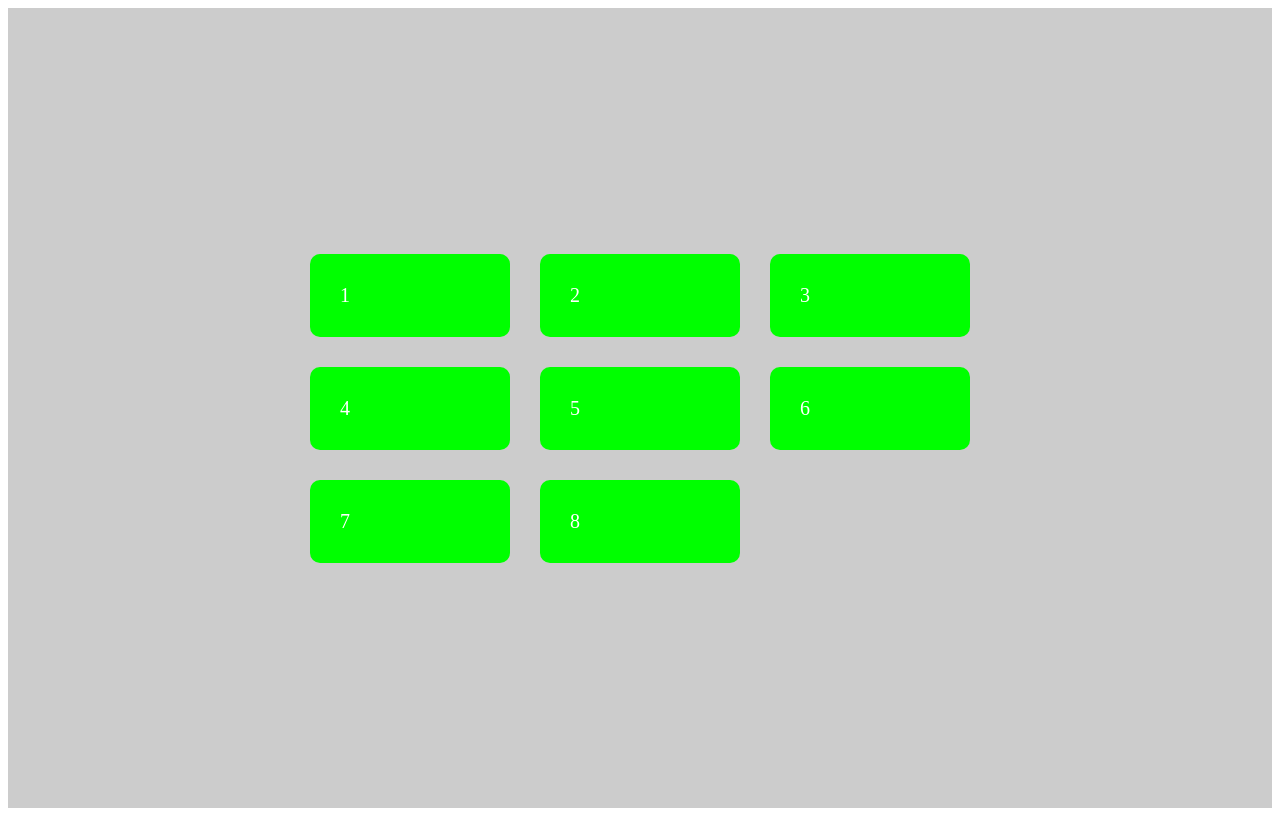
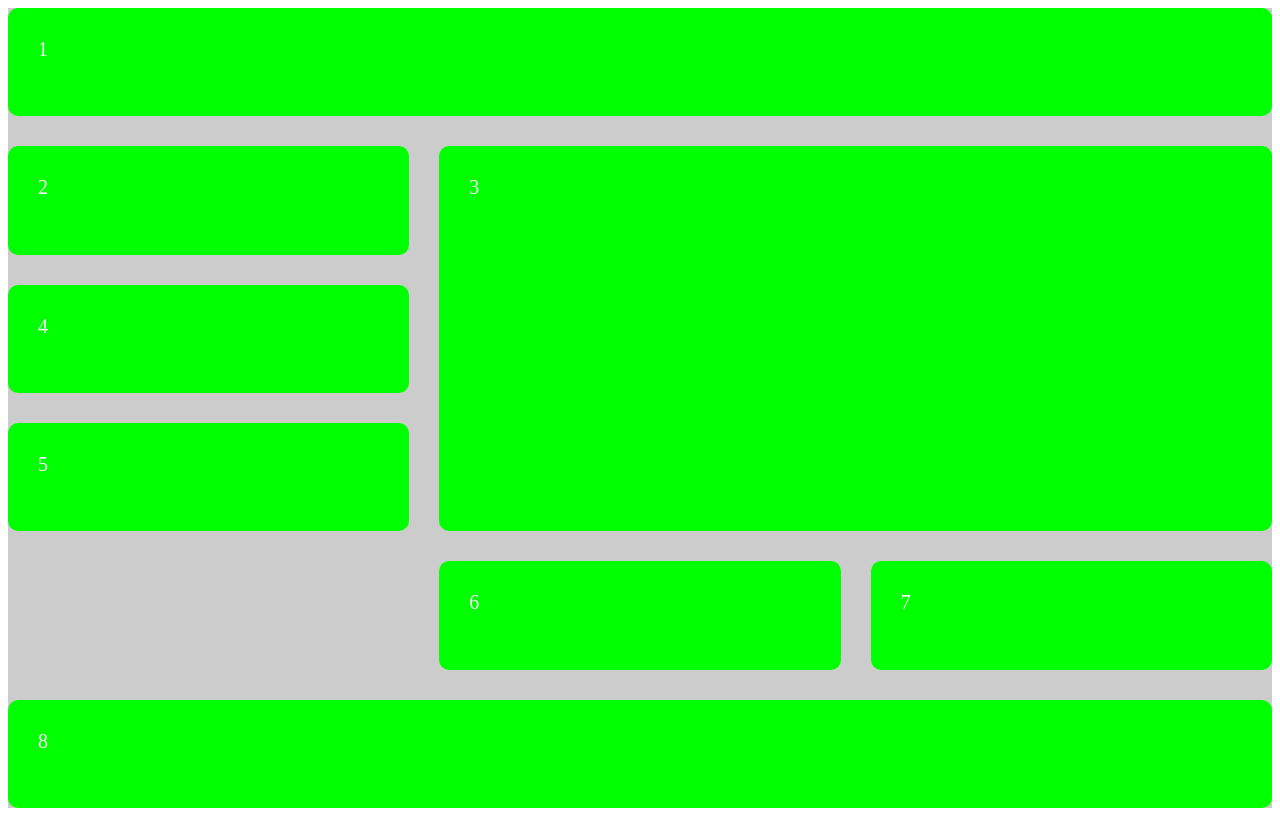
Before and after one commit to VDR-Crowley/desenvolvimento_full-stack, a PHP site: page / in a window 1280 px wide. Run offline with PHP 8.4, Linux system fonts and the light colour scheme.

Commit message:
Brincando com os itens do grid

```diff
--- a/html_css/css_grid/grid/index.html
+++ b/html_css/css_grid/grid/index.html
@@ -10,14 +10,14 @@
 <body>
 
   <div class="container">
-    <div class="item">1</div>
-    <div class="item">2</div>
-    <div class="item">3</div>
-    <div class="item">4</div>
-    <div class="item">5</div>
-    <div class="item">6</div>
-    <div class="item">7</div>
-    <div class="item">8</div>
+    <div class="item item1">1</div>
+    <div class="item item2">2</div>
+    <div class="item item3">3</div>
+    <div class="item item4">4</div>
+    <div class="item item5">5</div>
+    <div class="item item6">6</div>
+    <div class="item item7">7</div>
+    <div class="item item8">8</div>
   </div>
 
 </body>
--- a/html_css/css_grid/grid/styles.css
+++ b/html_css/css_grid/grid/styles.css
@@ -2,15 +2,13 @@
   background: #ccc;
   height: 800px;
   display: grid;
-  grid-template-columns: repeat(3,200px);
+  grid-template-columns: repeat(3, 1fr);
   /*
   grid-column-gap: 30px; /* Espaço entre colunas
   grid-row-gap: 30px;  Espaço entre as linhas da colunas
   */
   grid-column-gap: 30px;
   grid-row-gap: 30px;
-  justify-content: center;
-  align-content: center;
 }
 
 .item {
@@ -20,3 +18,33 @@
   border-radius: 10px;
   color: #fff;
 }
+
+.item1 {
+  grid-column-start: 1;
+  grid-column-end: 4;
+}
+
+.item3 {
+  grid-column-start: 2;
+  grid-column-end: 4;
+
+  grid-row-start: 2;
+  grid-row-end: 5;
+}
+
+.item6{
+  grid-column-start: 2;
+  grid-column-end: 3;
+}
+
+.item7 {
+  grid-column-start: 3;
+  grid-column-end: 4;
+}
+
+.item8 {
+  grid-column-start: 1;
+  grid-column-end: 4;
+
+
+}
```
